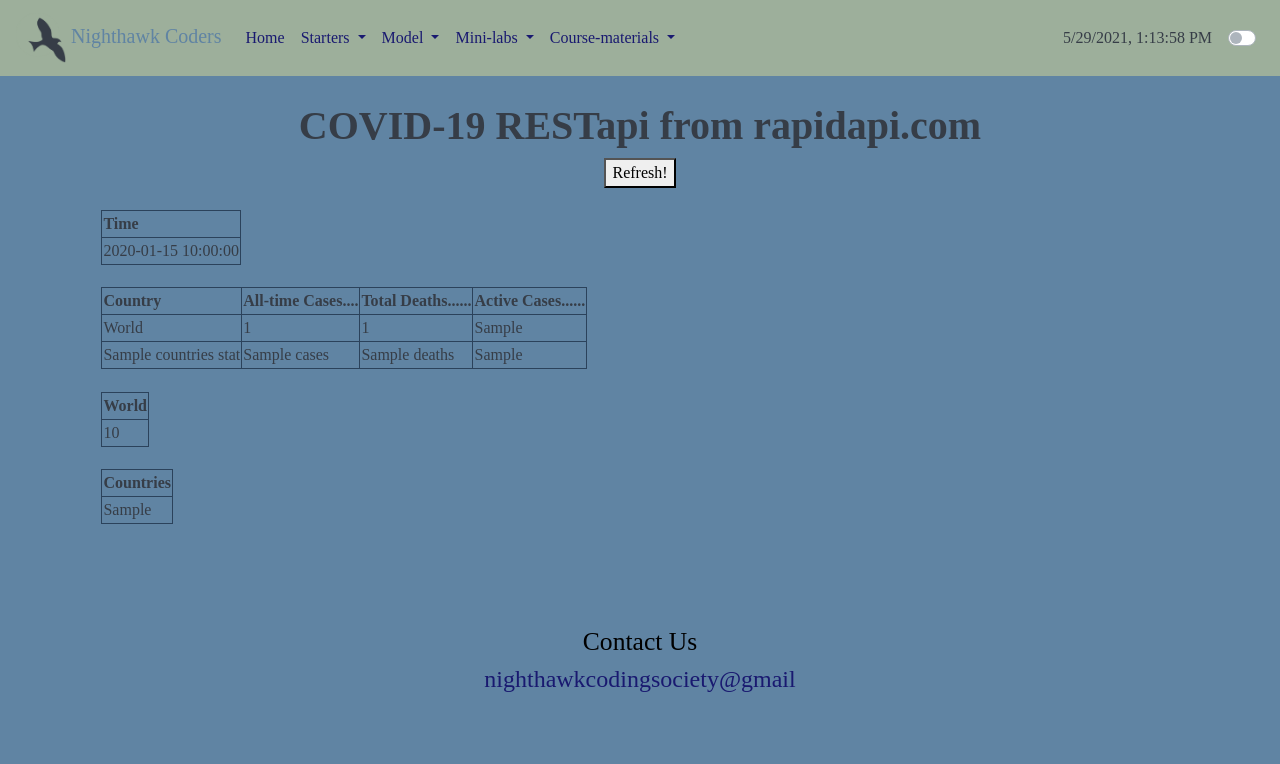
After one commit to nighthawkcoders/nighthawk_csp, a Flask app: page /restapi/covid19 in a window 1280 px wide. The commit adds this page. Shown: the top 764 px of the page. Run offline with Flask 2, Linux system fonts and the light colour scheme; a database or web service that is not in the repository returns one stand-in record (values such as "Sample title"); data that the repository does not hold is empty; some libraries are stand-ins or nearby versions.

Commit message:
adding back RestAPI

```diff
--- a/main.py
+++ b/main.py
@@ -5,6 +5,8 @@ from y2021.tri1 import y2021_tri1_bp
 from y2021.tri2 import y2021_tri2_bp
 from y2021.tri3 import y2021_tri3_bp
 from algorithm.app import algorithm_bp
+from restapi.app import restapi_bp
+
 
 app = Flask(__name__)
 app.register_blueprint(y2021_bp, url_prefix='/y2021')
@@ -12,6 +14,7 @@ app.register_blueprint(y2021_prep_bp, url_prefix='/y2021/prep')
 app.register_blueprint(y2021_tri1_bp, url_prefix='/y2021/tri1')
 app.register_blueprint(y2021_tri2_bp, url_prefix='/y2021/tri2')
 app.register_blueprint(y2021_tri3_bp, url_prefix='/y2021/tri3')
+app.register_blueprint(restapi_bp)
 app.register_blueprint(algorithm_bp, url_prefix='/algorithm')
 
 
--- /dev/null
+++ b/restapi/app.py
@@ -0,0 +1,44 @@
+from flask import Blueprint, render_template
+import requests
+
+restapi_bp = Blueprint('restapi', __name__,
+                       url_prefix='/restapi',
+                       template_folder='templates',
+                       static_folder='static', static_url_path='assets')
+
+# connects default URL to a function
+@restapi_bp.route('/')
+def index():
+    return render_template("restapi/index.html")
+
+
+@restapi_bp.route('/joke', methods=['GET', 'POST'])
+def joke():
+    # call to random joke web api
+    url = 'https://official-joke-api.appspot.com/jokes/programming/random'
+    response = requests.get(url)
+    # formatting variables from return
+    setup = response.json()[0]['setup']
+    punchline = response.json()[0]['punchline']
+    return render_template("restapi/joke.html", setup=setup, punchline=punchline)
+
+
+@restapi_bp.route('/covid19', methods=['GET', 'POST'])
+def covid19():
+    url = "https://corona-virus-world-and-india-data.p.rapidapi.com/api"
+
+    headers = {
+        'x-rapidapi-key': "dec069b877msh0d9d0827664078cp1a18fajsn2afac35ae063",
+        'x-rapidapi-host': "corona-virus-world-and-india-data.p.rapidapi.com"
+    }
+
+    response = requests.request("GET", url, headers=headers)
+    world = response.json().get('world_total')
+    countries = response.json().get('countries_stat')
+    """
+    print(world['total_cases'])
+    for country in countries:
+        print(country["country_name"])
+    #return countries
+    """
+    return render_template("restapi/covid19.html", world=world, countries=countries)
--- /dev/null
+++ b/restapi/templates/restapi/covid19.html
@@ -0,0 +1,81 @@
+<!DOCTYPE html>
+{% extends "layout.html" %}
+
+{% block content %}
+{% set world = world %}
+{% set countries = countries %}
+
+<div class="center-block" style="margin: 2% 5% 5%; font-family: gilroy,serif;">
+    <!-- Title -->
+    <div class="col-12" style="text-align: center;">
+        <h1><strong>COVID-19 RESTapi from rapidapi.com</strong></h1>
+        <form action={{url_for('restapi.covid19')}}>
+            <button>Refresh!</button>
+        </form>
+    </div>
+
+    <!-- Sequence -->
+    <div class="col-12" style="text-align: left; ">
+        <table style="margin: 2%">
+            <tr>
+                <th>Time</th>
+            </tr>
+            <tr>
+                <td> {{world["statistic_taken_at"]}} </td>
+            </tr>
+        </table>
+        <table style="margin: 2%">
+            <tr>
+                <th>Country</th>
+                <th>All-time Cases....</th>
+                <th>Total Deaths......</th>
+                <th>Active Cases......</th>
+            </tr>
+            <tr>
+                <td>World</td>
+                <td> {{world["total_cases"]}} </td>
+                <td> {{world["total_deaths"]}} </td>
+                <td> {{world["active_cases"]}} </td>
+            </tr>
+            {% for country in countries %}
+            <tr>
+                {% set name = country["country_name"] %}
+                <td>{{name}}</td>
+                {% set cases = country["cases"] %}
+                <td>{{cases}}</td>
+                {% set deaths = country["deaths"] %}
+                <td>{{deaths}}</td>
+                {% set active_cases = country["active_cases"] %}
+                <td>{{active_cases}}</td>
+            </tr>
+            {% endfor %}
+        </table>
+        <table style="margin: 2%">
+            <tr>
+                <th>World</th>
+            </tr>
+            <tr>
+                <td>{{world}}</td>
+            </tr>
+        </table>
+        <table style="margin: 2%">
+            <tr>
+                <th>Countries</th>
+            </tr>
+            <tr>
+                <td>{{countries}}</td>
+            </tr>
+        </table>
+    </div>
+
+</div>
+<style>
+    table, td, th {
+        border: 1px solid var(--dblue);
+    }
+    td, th {
+        text-align:left;
+    }
+</style>
+
+{% endblock %}
--- a/templates/layout.html
+++ b/templates/layout.html
@@ -101,7 +101,7 @@
                     <div class="dropdown-menu" aria-labelledby="navbarDropdown">
                         <a class="dropdown-item" href="/greet">Greetings</a>
                         <a class="dropdown-item" href="/snake">Snake Game</a>
-                        <a class="dropdown-item" href="/covid19">Covid19 Numbers</a>
+                        <a class="dropdown-item" href="/restapi/covid19">Covid19 Numbers</a>
                     </div>
                 </li>
                 <li class="nav-item dropdown">
```
Also changed, not shown: restapi/templates/restapi/index.html (added, +20 -0 lines), restapi/templates/restapi/joke.html (added, +22 -0 lines).
